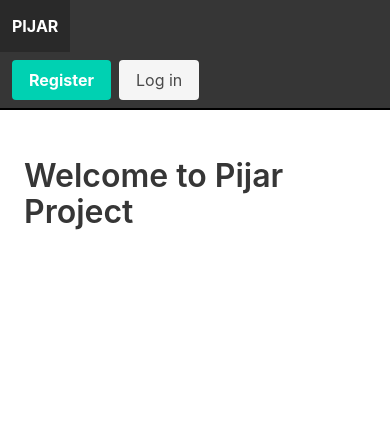
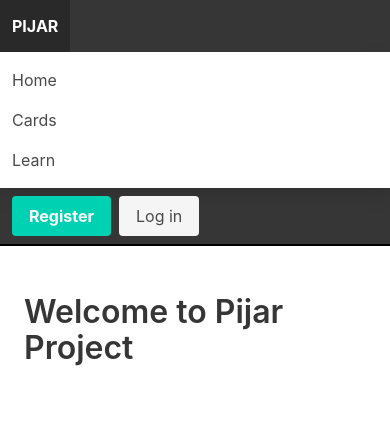
Before and after one commit to bonasunu/micro-projects, a Django app: page / in a window 390 px wide. Shown: the top 428 px of the page. Run offline with Django 3.2, Linux system fonts and the light colour scheme; some libraries are stand-ins or nearby versions.

Commit message:
styling navbar for responsive feature

```diff
--- a/capstone/pijar/mooc/templates/mooc/base.html
+++ b/capstone/pijar/mooc/templates/mooc/base.html
@@ -21,7 +21,7 @@
               </a>
             </div>
 
-            <div id="navbarBasicExample" class="navbar-menu">
+            <div id="navbarBasicExample" class="navbar-menu is-active is-dark">
               <div class="navbar-start">
                 <a class="navbar-item" href="{% url 'index' %}">
                   Home
```
Also changed, not shown: capstone/pijar/db.sqlite3.
